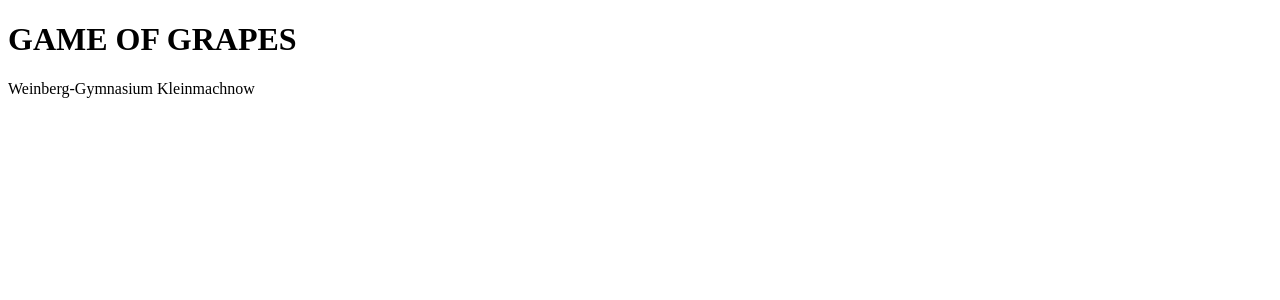
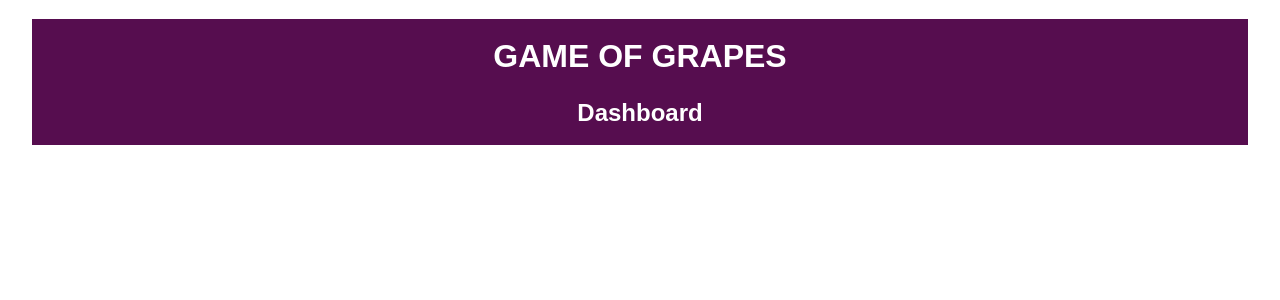
Before and after one commit to wbgym-webteam/subdomain, a Flask app: template src/app/templates/gog/gog_dashboard.html in a window 1280 px wide. Shown: the top 300 px of the page. Run offline with Flask 3, Linux system fonts and the light colour scheme; the template is opened without the code that fills it, so the values that code supplies are empty.

Commit message:
worked on the dashboard

```diff
--- a/src/app/GoG_views.py
+++ b/src/app/GoG_views.py
@@ -39,7 +39,7 @@ def teamManagement():
     if request.method == "POST":
         pass
     else:
-        return render_template("gog/gog_teamManagement")
+        return render_template("gog/gog_teamManagement.html")
 
 
 @gog.route("/logs", methods=["GET", "POST"])
@@ -47,4 +47,4 @@ def logs():
     if request.method == "POST":
         pass
     else:
-        return render_template("gog_logs.html")
+        return render_template("gog/gog_logs.html")
--- a/src/app/templates/base.html
+++ b/src/app/templates/base.html
@@ -6,11 +6,13 @@
     <title>{% block title %}{% endblock %}</title>
 </head>
 <body>
-    <main>
-        {% block content%} {% endblock %}
-    </main>
-    <footer>
-        Weinberg-Gymnasium Kleinmachnow
-    </footer>
+    {% block content%} {% endblock %}
+
+    <style>
+        html, body {
+            margin: 0;
+            font-family: 'Arial';
+        }
+    </style>
 </body>
 </html>
--- a/src/app/templates/gog/gog_dashboard.html
+++ b/src/app/templates/gog/gog_dashboard.html
@@ -6,6 +6,37 @@ Home for GoG
 
 {% block content %}
 
-<h1>GAME OF GRAPES</h1>
+<header>
+    <h1>GAME OF GRAPES</h1>
+    <h2>Dashboard</h2>
+</header>
+
+<main>
+
+</main>
+
+<style>
+    header {
+        background: #560d4f;
+        color: white;
+        text-align: center;
+        padding: 0.5%;
+        margin-top: 1.5%;
+        margin-left: 2.5%;
+        margin-right: 2.5%;
+    }
+
+    h1, h2 {
+        margin: 0;
+        padding: 1%;
+    }
+
+
+
+    button {
+        text-decoration: none;
+        color: black;
+    }
+</style>
 
 {% endblock %}
```
